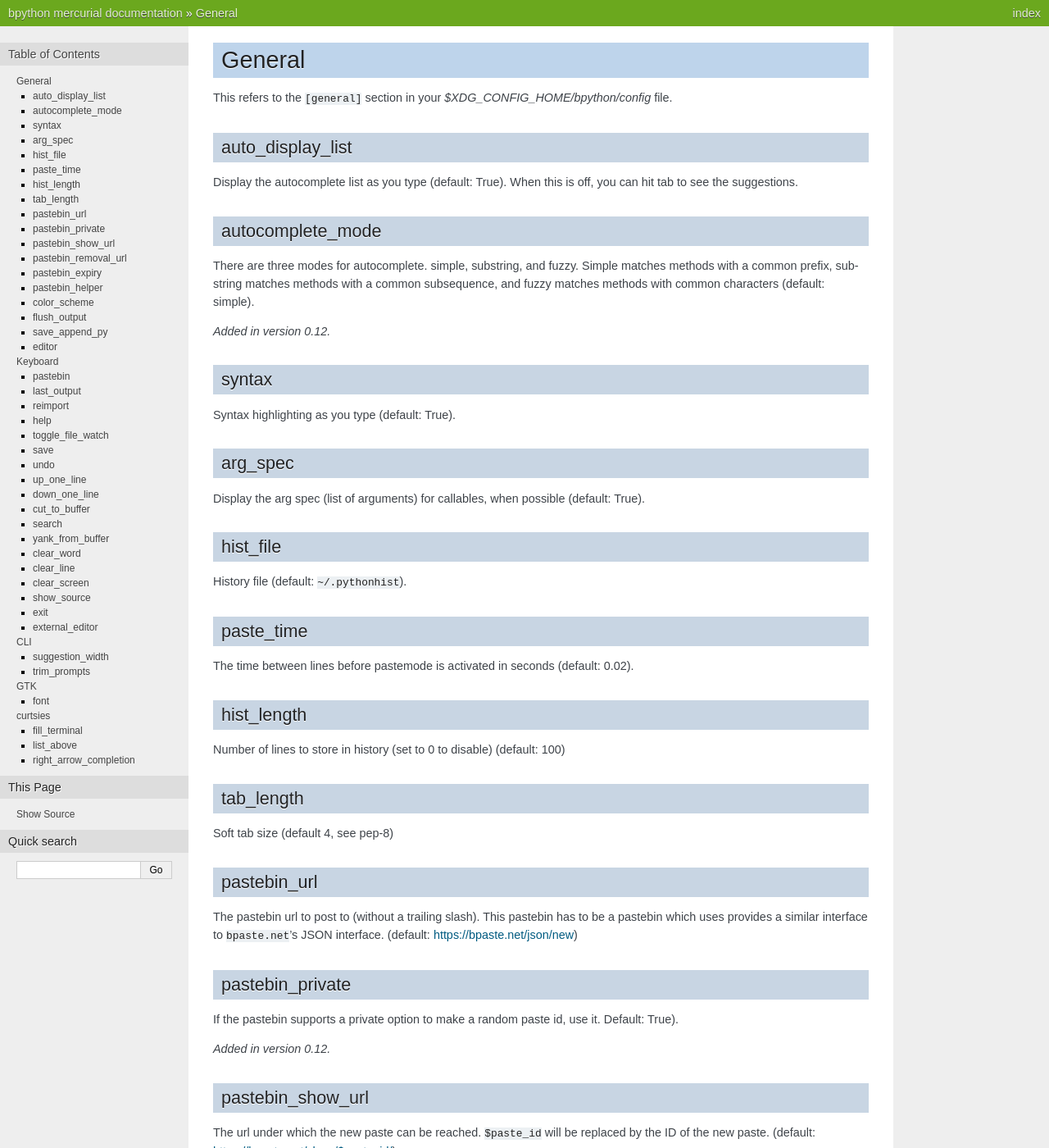
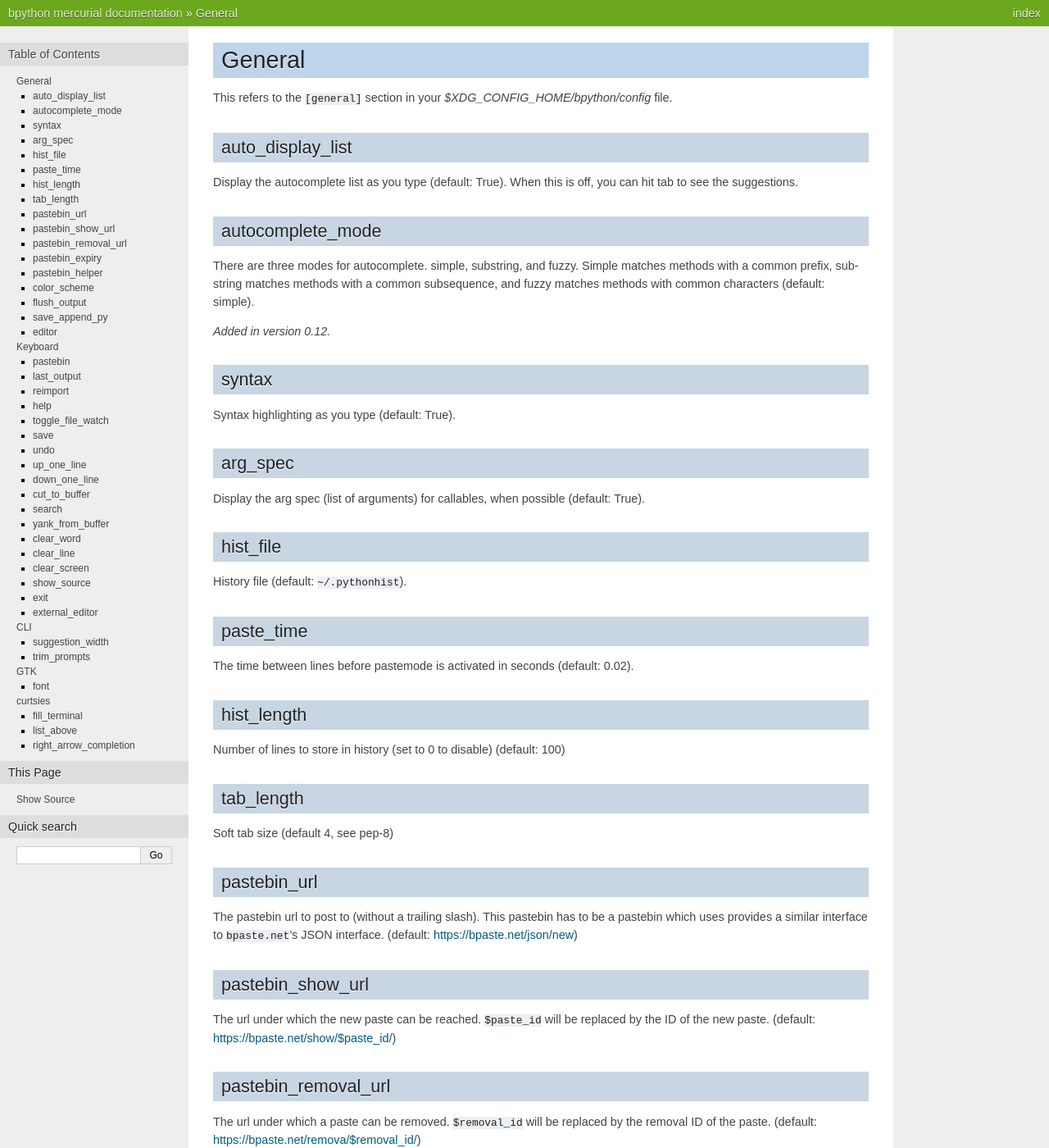
Before and after one commit to bpython/bpython, a Sphinx documentation site: the page built from doc/sphinx/source/configuration-options.rst, in a window 1280 px wide and 1400 px high. Shown: the whole window at 82% size. Built offline with Sphinx 7.4.7, drawn with Linux system fonts in a browser that asks for light colours; pages that are not in the unit, such as notebooks, are missing from menus.

Commit message:
Remove pastebin_private which is no longer needed

```diff
--- a/doc/sphinx/source/configuration-options.rst
+++ b/doc/sphinx/source/configuration-options.rst
@@ -46,13 +46,6 @@
 The pastebin url to post to (without a trailing slash). This pastebin has to be
 a pastebin which uses provides a similar interface to ``bpaste.net``'s JSON
 interface. (default: https://bpaste.net/json/new)
-
-pastebin_private
-^^^^^^^^^^^^^^^^
-If the pastebin supports a private option to make a random paste id, use it.
-Default: True).
-
-.. versionadded:: 0.12
 
 pastebin_show_url
 ^^^^^^^^^^^^^^^^^
```
Also changed, not shown: 1 other file.
